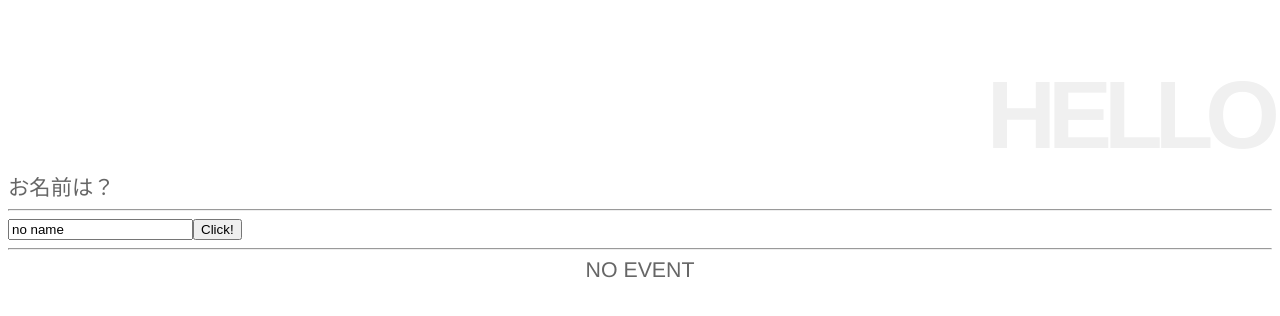
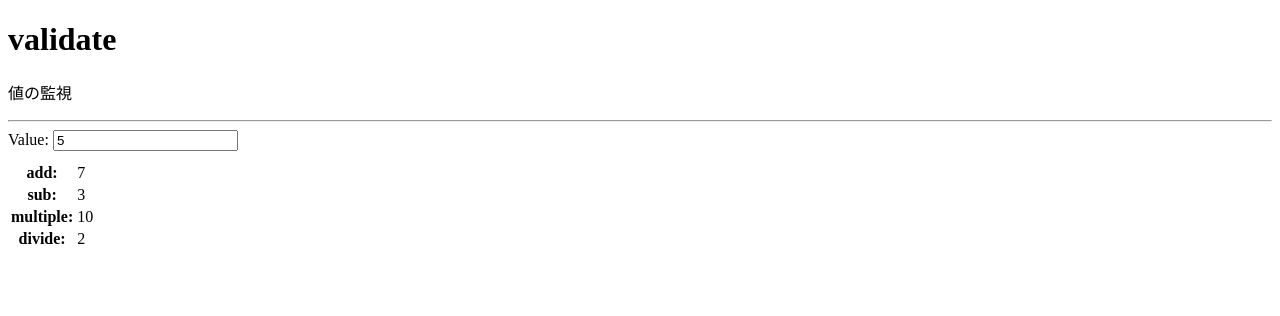
Before and after one commit to kohski/vue_nuxt_practice, a Vue app in the folder hello_app/: page / in a window 1280 px wide. Shown: the top 316 px of the page. Built offline with nearby package versions, Linux system fonts and the light colour scheme.

Commit message:
practice to Chapter4-1

```diff
--- a/hello_app/src/App.vue
+++ b/hello_app/src/App.vue
@@ -1,40 +1,24 @@
 <template>
   <div id="app">
-    <HelloWorld v-bind:title="message" v-on:result-event="appAction"/>
-    <hr>
-    <p>{{ result }}</p>
+    <HelloWorld title="validate" />
   </div>
 </template>
 
+
 <script>
 import HelloWorld from './components/HelloWorld.vue'
+
 
 export default {
   name: 'app',
   components: {
     HelloWorld
   },
-  data:function(){
+  data: function(){
     return {
-      message: 'HELLO',
-      result: 'NO EVENT'
-    }
-  },
-  methods:{
-    appAction:function(message){
-      this.result = '(*** you send:"' + message + '". ***)';
-    }
+      message:'validate',
+      num: 90,
+    };
   }
 }
 </script>
-
-<style>
-#app {
-  font-family: 'Avenir', Helvetica, Arial, sans-serif;
-  -webkit-font-smoothing: antialiased;
-  -moz-osx-font-smoothing: grayscale;
-  text-align: center;
-  color: #2c3e50;
-  margin-top: 60px;
-}
-</style>
--- a/hello_app/src/components/HelloWorld.vue
+++ b/hello_app/src/components/HelloWorld.vue
@@ -3,50 +3,46 @@
     <h1>{{ title }}</h1>
     <p>{{ message }}</p>
     <hr>
-    <div>
-      <input type="text" v-model="input">
-      <button v-on:click="doAction">Click!</button>
-    </div>
+    <div>Value: <input type="number" v-model="val"></div>
+    <div style="height:10px;"></div>
+    <table>
+      <tr><th>add:</th><td>{{add}}</td></tr>
+      <tr><th>sub:</th><td>{{sub}}</td></tr>
+      <tr><th>multiple:</th><td>{{mult}}</td></tr>
+      <tr><th>divide:</th><td>{{div}}</td></tr>
+    </table>
   </div>
 </template>
 
+
 <script>
 export default {
-  name:"HelloWorld",
-  props:{
-    title:String,
+  name: 'HelloWorld',
+  props: {
+    title: String,
   },
-  data:function(){
+  data: function(){
     return {
-      message: "お名前は？",
-      input: 'no name'
+      message: '値の監視',
+      val: 0,
+      add: 0,
+      sub: 0,
+      mult:0,
+      div: 0,
     };
   },
-  methods: {
-    doAction: function(){
-      this.message = 'こんにちは'+ this.input + 'さん'
-      this.$emit('result-event',this.input);
-    }
-  }
+  watch:{
+    val: function(value){
+      this.val = value;
+      var val = parseInt(value);
+      this.add = Math.floor(val + 2);
+      this.sub = Math.floor(val - 2);
+      this.mult = Math.floor(val * 2);
+      this.div = Math.floor(val / 2);
+   }
+  },
+  created: function(){
+    this.val = 5;
+  },
 }
 </script>
-
-<style>
-div {
-  margin:0px;
-  padding: 0px;
-  text-align:left;
-}
-h1 {
-  font-size:72pt;
-  font-weight:bold;
-  text-align:right;
-  letter-spacing:-8px;
-  color:#f0f0f0;
-  margin:0px;
-}
-p {
-    margin:0px;
-    color:#666;
-    font-size:16pt;
-}</style>
```
